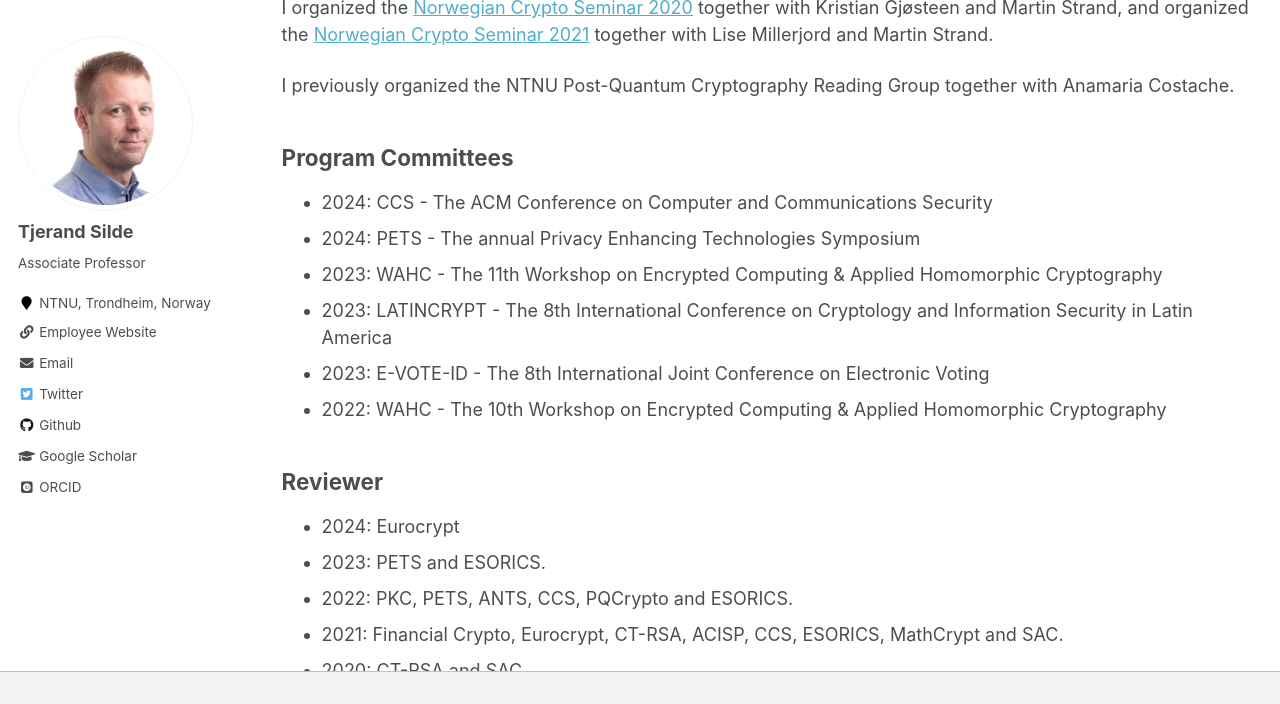
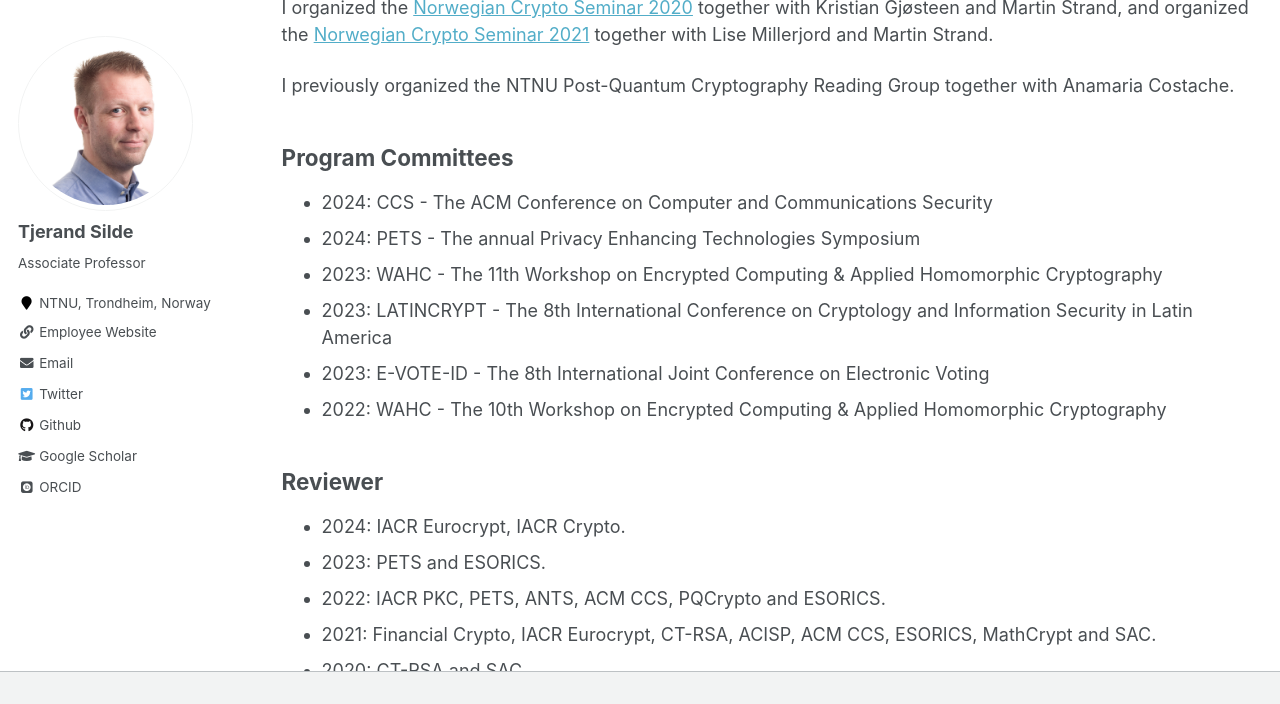
Before and after one commit to tjesi/tjesi.github.io, a Jekyll site: the page built from _pages/service.md, in a window 1280 px wide and 900 px high, scrolled down 573 px, cut to the strip 0-704 px from the top of the window. Built offline with Jekyll 4.4.1, drawn with Linux system fonts in a browser that asks for light colours; some web fonts are replaced.

Commit message:
Update service.md

```diff
--- a/_pages/service.md
+++ b/_pages/service.md
@@ -30,8 +30,8 @@ I previously organized the NTNU Post-Quantum Cryptography Reading Group together
 
 ## Reviewer
 
-- 2024: Eurocrypt
+- 2024: IACR Eurocrypt, IACR Crypto.
 - 2023: PETS and ESORICS.
-- 2022: PKC, PETS, ANTS, CCS, PQCrypto and ESORICS.
-- 2021: Financial Crypto, Eurocrypt, CT-RSA, ACISP, CCS, ESORICS, MathCrypt and SAC.
+- 2022: IACR PKC, PETS, ANTS, ACM CCS, PQCrypto and ESORICS.
+- 2021: Financial Crypto, IACR Eurocrypt, CT-RSA, ACISP, ACM CCS, ESORICS, MathCrypt and SAC.
 - 2020: CT-RSA and SAC.
```
